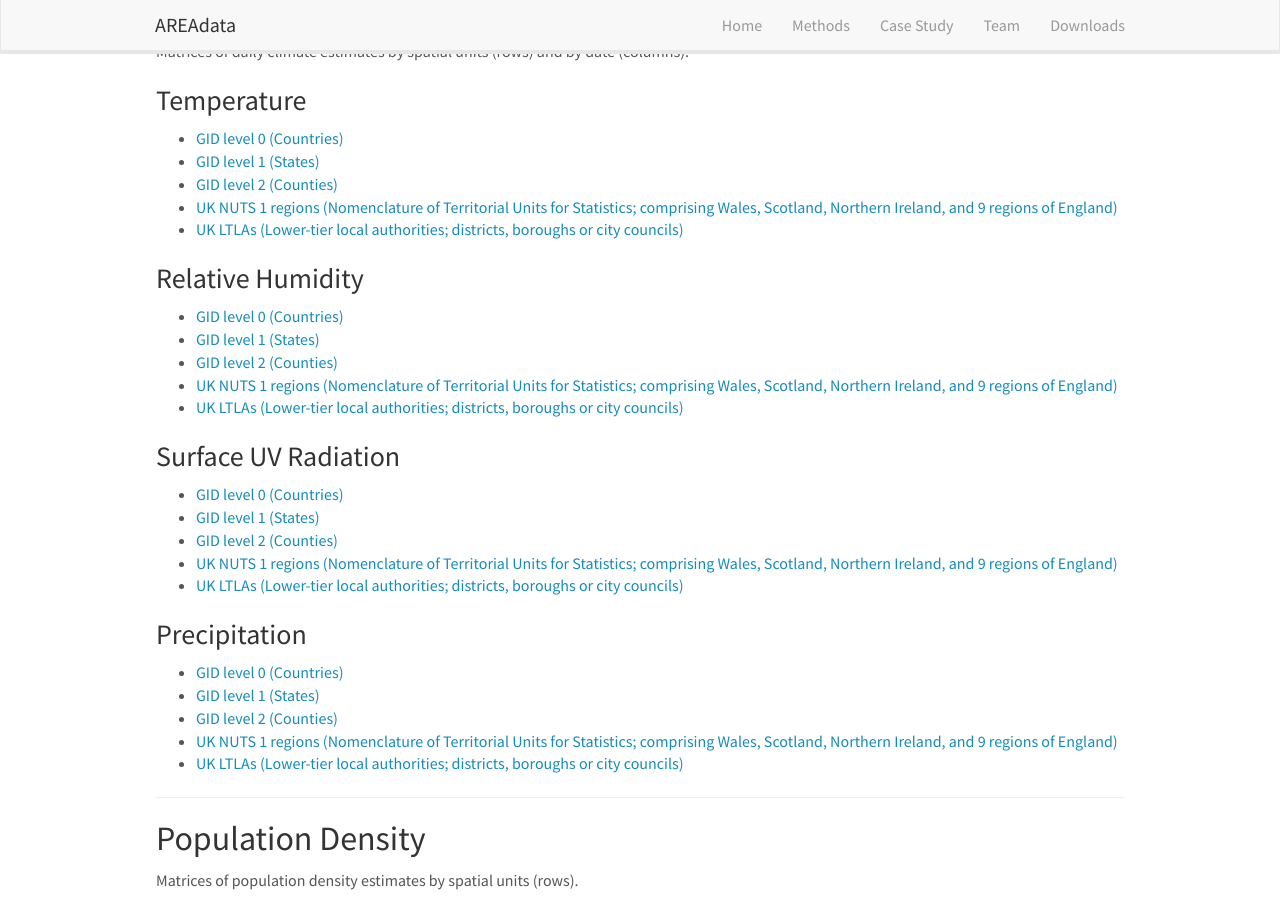
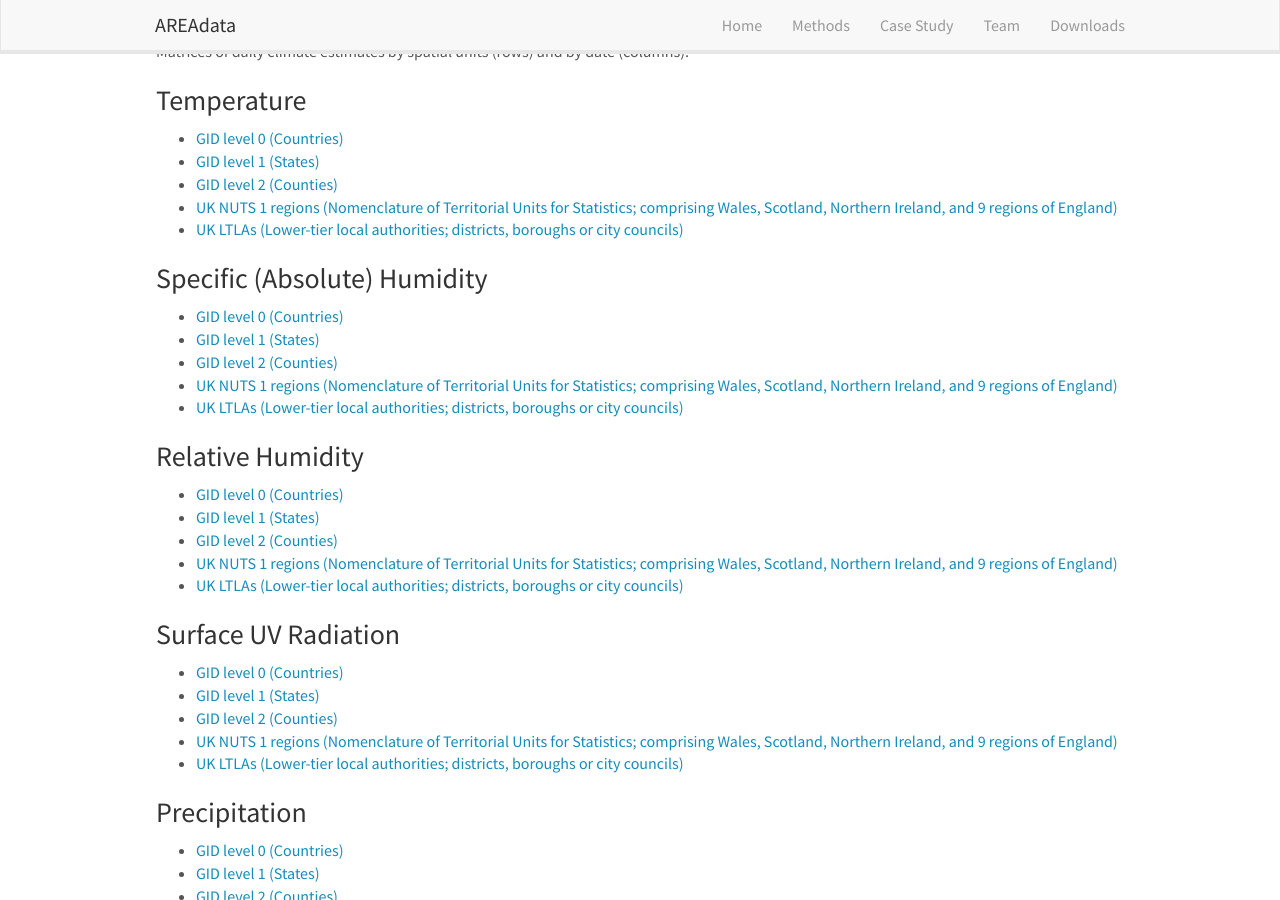
Before and after one commit to pearselab/areadata, a Jekyll site: the page built from _pages/download-links.md, in a window 1280 px wide and 900 px high, scrolled down 340 px. Built offline with Jekyll 4.4.1, drawn with Linux system fonts in a browser that asks for light colours; nearby versions of some CDN libraries.

Commit message:
updated download links with specific and relative humidity

```diff
--- a/_pages/download-links.md
+++ b/_pages/download-links.md
@@ -29,13 +29,21 @@ Matrices of daily climate estimates by spatial units (rows) and by date (columns
 * [UK NUTS 1 regions (Nomenclature of Territorial Units for Statistics; comprising Wales, Scotland, Northern Ireland, and 9 regions of England)](https://github.com/pearselab/areadata/raw/main/output/temp-dailymean-UK-NUTS-cleaned.RDS)
 * [UK LTLAs (Lower-tier local authorities; districts, boroughs or city councils)](https://github.com/pearselab/areadata/raw/main/output/temp-dailymean-UK-LTLA-cleaned.RDS)
 
+### Specific (Absolute) Humidity
+
+* [GID level 0 (Countries)](https://github.com/pearselab/areadata/raw/main/output/spechumid-dailymean-countries-cleaned.RDS)
+* [GID level 1 (States)](https://github.com/pearselab/areadata/raw/main/output/spechumid-dailymean-GID1-cleaned.RDS)
+* [GID level 2 (Counties)](https://github.com/pearselab/areadata/raw/main/output/spechumid-dailymean-GID2-cleaned.RDS)
+* [UK NUTS 1 regions (Nomenclature of Territorial Units for Statistics; comprising Wales, Scotland, Northern Ireland, and 9 regions of England)](https://github.com/pearselab/areadata/raw/main/output/spechumid-dailymean-UK-NUTS-cleaned.RDS)
+* [UK LTLAs (Lower-tier local authorities; districts, boroughs or city councils)](https://github.com/pearselab/areadata/raw/main/output/spechumid-dailymean-UK-LTLA-cleaned.RDS)
+
 ### Relative Humidity
 
-* [GID level 0 (Countries)](https://github.com/pearselab/areadata/raw/main/output/humid-dailymean-countries-cleaned.RDS)
-* [GID level 1 (States)](https://github.com/pearselab/areadata/raw/main/output/humid-dailymean-GID1-cleaned.RDS)
-* [GID level 2 (Counties)](https://github.com/pearselab/areadata/raw/main/output/humid-dailymean-GID2-cleaned.RDS)
-* [UK NUTS 1 regions (Nomenclature of Territorial Units for Statistics; comprising Wales, Scotland, Northern Ireland, and 9 regions of England)](https://github.com/pearselab/areadata/raw/main/output/humid-dailymean-UK-NUTS-cleaned.RDS)
-* [UK LTLAs (Lower-tier local authorities; districts, boroughs or city councils)](https://github.com/pearselab/areadata/raw/main/output/humid-dailymean-UK-LTLA-cleaned.RDS)
+* [GID level 0 (Countries)](https://github.com/pearselab/areadata/raw/main/output/relhumid-dailymean-countries-cleaned.RDS)
+* [GID level 1 (States)](https://github.com/pearselab/areadata/raw/main/output/relhumid-dailymean-GID1-cleaned.RDS)
+* [GID level 2 (Counties)](https://github.com/pearselab/areadata/raw/main/output/relhumid-dailymean-GID2-cleaned.RDS)
+* [UK NUTS 1 regions (Nomenclature of Territorial Units for Statistics; comprising Wales, Scotland, Northern Ireland, and 9 regions of England)](https://github.com/pearselab/areadata/raw/main/output/relhumid-dailymean-UK-NUTS-cleaned.RDS)
+* [UK LTLAs (Lower-tier local authorities; districts, boroughs or city councils)](https://github.com/pearselab/areadata/raw/main/output/relhumid-dailymean-UK-LTLA-cleaned.RDS)
 
 ### Surface UV Radiation
 
```
Also changed, not shown: _pages/protocol.md (+2 -2 lines), 1 other file.
